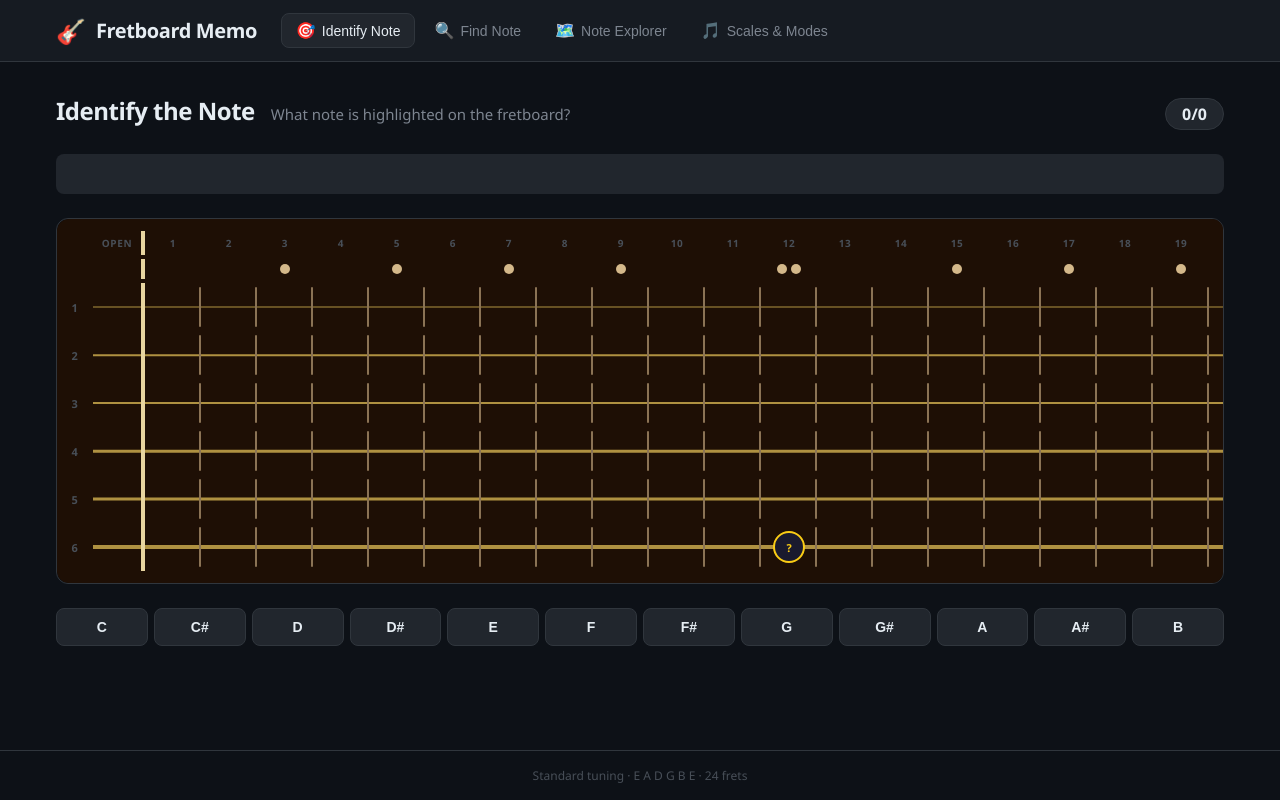
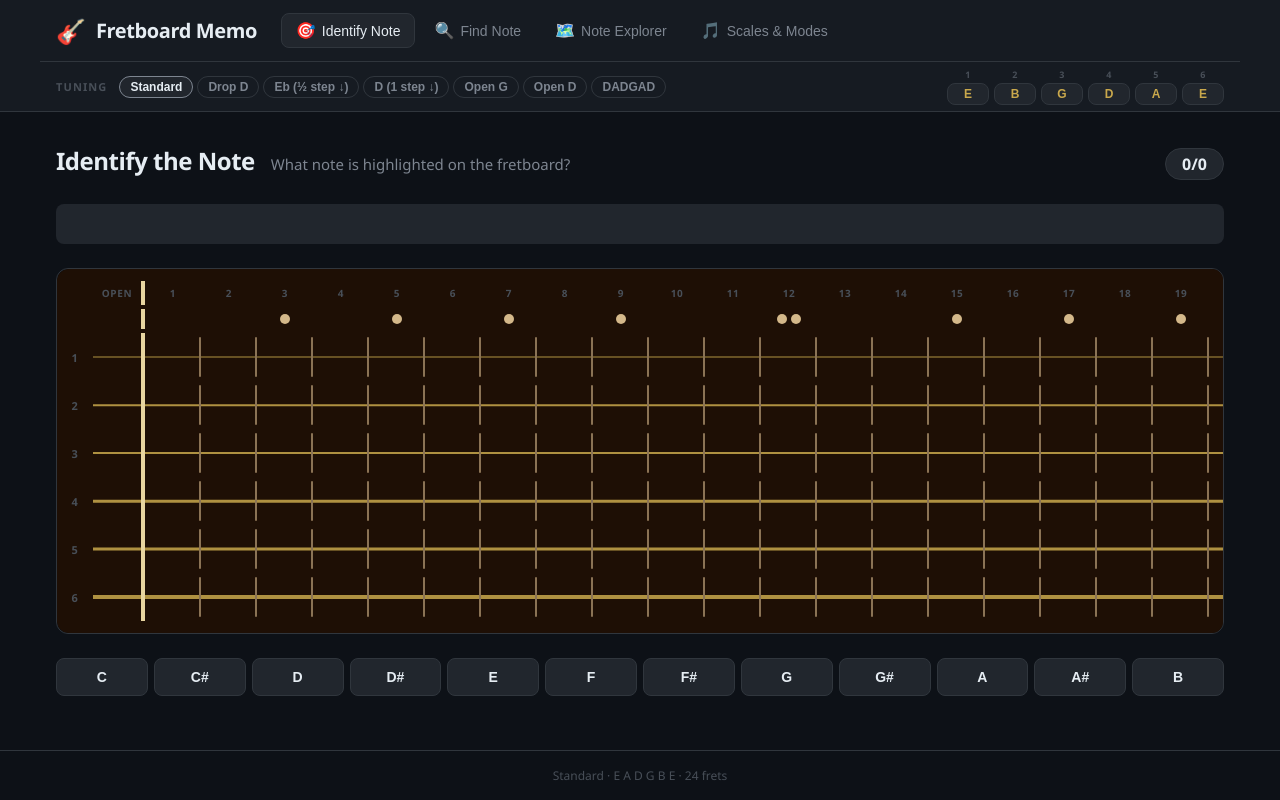
Before and after one commit to guiguifraga/fretboard-memo-app, a React (Vite) app: page / in a window 1280 px wide. Built offline with nearby package versions, Linux system fonts and the light colour scheme.

Commit message:
add diff Tunings

```diff
--- a/src/App.tsx
+++ b/src/App.tsx
@@ -3,6 +3,8 @@ import { IdentifyNote } from './exercises/IdentifyNote';
 import { FindNote } from './exercises/FindNote';
 import { NoteExplorer } from './exercises/NoteExplorer';
 import { ScaleExplorer } from './exercises/ScaleExplorer';
+import { TuningSelector } from './components/TuningSelector';
+import { STANDARD_TUNING, TUNING_PRESETS, Tuning } from './data/notes';
 
 type Tab = 'identify' | 'find' | 'explore' | 'scale';
 
@@ -21,6 +23,13 @@ const TABS: TabDef[] = [
 
 export default function App() {
   const [activeTab, setActiveTab] = useState<Tab>('identify');
+  const [tuning, setTuning] = useState<Tuning>([...STANDARD_TUNING]);
+
+  const currentPreset = TUNING_PRESETS.find((p) =>
+    p.tuning.every((n, i) => n === tuning[i]),
+  );
+  // Display tuning from low (6th) to high (1st), conventional notation
+  const tuningDisplay = [...tuning].reverse().join(' ');
 
   return (
     <div className="app">
@@ -43,17 +52,20 @@ export default function App() {
             ))}
           </nav>
         </div>
+        <TuningSelector tuning={tuning} onChange={setTuning} />
       </header>
 
       <main className="app-main">
-        {activeTab === 'identify' && <IdentifyNote />}
-        {activeTab === 'find' && <FindNote />}
-        {activeTab === 'explore' && <NoteExplorer />}
-        {activeTab === 'scale' && <ScaleExplorer />}
+        {activeTab === 'identify' && <IdentifyNote tuning={tuning} />}
+        {activeTab === 'find' && <FindNote tuning={tuning} />}
+        {activeTab === 'explore' && <NoteExplorer tuning={tuning} />}
+        {activeTab === 'scale' && <ScaleExplorer tuning={tuning} />}
       </main>
 
       <footer className="app-footer">
-        <p>Standard tuning · E A D G B E · 24 frets</p>
+        <p>
+          {currentPreset ? currentPreset.name : 'Custom'} · {tuningDisplay} · 24 frets
+        </p>
       </footer>
     </div>
   );
--- a/src/components/Fretboard.tsx
+++ b/src/components/Fretboard.tsx
@@ -1,10 +1,11 @@
 import React from 'react';
 import {
   getNoteAtFret,
-  OPEN_STRINGS,
+  STANDARD_TUNING,
   TOTAL_FRETS,
   SINGLE_MARKER_FRETS,
   DOUBLE_MARKER_FRETS,
+  Tuning,
 } from '../data/notes';
 
 export interface NoteHighlight {
@@ -20,6 +21,7 @@ interface FretboardProps {
   onFretClick?: (string: number, fret: number) => void;
   interactive?: boolean;
   showAllNotes?: boolean;
+  tuning?: Tuning;
 }
 
 const FRETS = Array.from({ length: TOTAL_FRETS + 1 }, (_, i) => i);
@@ -32,6 +34,7 @@ export const Fretboard: React.FC<FretboardProps> = ({
   onFretClick,
   interactive = false,
   showAllNotes = false,
+  tuning = STANDARD_TUNING,
 }) => {
   const getHighlight = (s: number, f: number) =>
     highlights.find((h) => h.string === s && h.fret === f);
@@ -68,7 +71,7 @@ export const Fretboard: React.FC<FretboardProps> = ({
         </div>
 
         {/* String rows */}
-        {OPEN_STRINGS.map((_, stringIdx) => (
+        {tuning.map((_, stringIdx) => (
           <div key={stringIdx} className="fb-row fb-string-row">
             {/* String number label */}
             <div className="fb-string-label">
@@ -78,7 +81,7 @@ export const Fretboard: React.FC<FretboardProps> = ({
             {/* Fret cells */}
             {FRETS.map((fret) => {
               const highlight = getHighlight(stringIdx, fret);
-              const note = getNoteAtFret(stringIdx, fret);
+              const note = getNoteAtFret(stringIdx, fret, tuning);
               const isClickable = interactive && !!onFretClick;
 
               let circleStyle: React.CSSProperties = {};
@@ -103,7 +106,7 @@ export const Fretboard: React.FC<FretboardProps> = ({
                     fret === 0 ? 'fb-open-col' : '',
                     isClickable ? 'fb-fret-cell--clickable' : '',
                     stringIdx === 0 ? 'fb-first-string' : '',
-                    stringIdx === OPEN_STRINGS.length - 1 ? 'fb-last-string' : '',
+                    stringIdx === tuning.length - 1 ? 'fb-last-string' : '',
                   ]
                     .filter(Boolean)
                     .join(' ')}
--- /dev/null
+++ b/src/components/TuningSelector.tsx
@@ -0,0 +1,65 @@
+import React from 'react';
+import {
+  CHROMATIC_NOTES,
+  TUNING_PRESETS,
+  Tuning,
+  TuningPreset,
+} from '../data/notes';
+
+interface TuningSelectorProps {
+  tuning: Tuning;
+  onChange: (tuning: Tuning) => void;
+}
+
+export const TuningSelector: React.FC<TuningSelectorProps> = ({ tuning, onChange }) => {
+  const activePreset = TUNING_PRESETS.find((p) =>
+    p.tuning.every((n, i) => n === tuning[i]),
+  );
+
+  const handlePreset = (preset: TuningPreset) => {
+    onChange([...preset.tuning] as Tuning);
+  };
+
+  const handleStringNote = (stringIdx: number, note: string) => {
+    const next = [...tuning] as Tuning;
+    next[stringIdx] = note as Tuning[number];
+    onChange(next);
+  };
+
+  return (
+    <div className="tuning-bar">
+      <span className="tuning-label">Tuning</span>
+
+      <div className="tuning-presets">
+        {TUNING_PRESETS.map((preset) => (
+          <button
+            key={preset.id}
+            className={`tuning-preset-btn${activePreset?.id === preset.id ? ' tuning-preset-btn--active' : ''}`}
+            onClick={() => handlePreset(preset)}
+          >
+            {preset.name}
+          </button>
+        ))}
+      </div>
+
+      <div className="tuning-strings">
+        {tuning.map((note, i) => (
+          <div key={i} className="tuning-string">
+            <span className="tuning-string-num">{i + 1}</span>
+            <select
+              className="tuning-string-select"
+              value={note}
+              onChange={(e) => handleStringNote(i, e.target.value)}
+            >
+              {CHROMATIC_NOTES.map((n) => (
+                <option key={n} value={n}>
+                  {n}
+                </option>
+              ))}
+            </select>
+          </div>
+        ))}
+      </div>
+    </div>
+  );
+};
--- a/src/data/notes.ts
+++ b/src/data/notes.ts
@@ -3,9 +3,29 @@ export const CHROMATIC_NOTES = [
 ] as const;
 
 export type ChromaticNote = (typeof CHROMATIC_NOTES)[number];
+export type Tuning = ChromaticNote[];
 
-// Strings ordered from high (1st) to low (6th) — top to bottom on screen
-export const OPEN_STRINGS: ChromaticNote[] = ['E', 'B', 'G', 'D', 'A', 'E'];
+// Standard tuning: strings ordered from high (1st) to low (6th) — top to bottom on screen
+export const STANDARD_TUNING: Tuning = ['E', 'B', 'G', 'D', 'A', 'E'];
+
+// Legacy alias
+export const OPEN_STRINGS = STANDARD_TUNING;
+
+export interface TuningPreset {
+  id: string;
+  name: string;
+  tuning: Tuning;
+}
+
+export const TUNING_PRESETS: TuningPreset[] = [
+  { id: 'standard',       name: 'Standard',      tuning: ['E', 'B', 'G',  'D',  'A',  'E']  },
+  { id: 'drop-d',         name: 'Drop D',         tuning: ['E', 'B', 'G',  'D',  'A',  'D']  },
+  { id: 'half-step-down', name: 'Eb (½ step ↓)',  tuning: ['D#','A#','F#', 'C#', 'G#', 'D#'] },
+  { id: 'full-step-down', name: 'D (1 step ↓)',   tuning: ['D', 'A', 'F',  'C',  'G',  'D']  },
+  { id: 'open-g',         name: 'Open G',         tuning: ['D', 'B', 'G',  'D',  'G',  'D']  },
+  { id: 'open-d',         name: 'Open D',         tuning: ['D', 'A', 'F#', 'D',  'A',  'D']  },
+  { id: 'dadgad',         name: 'DADGAD',         tuning: ['D', 'A', 'G',  'D',  'A',  'D']  },
+];
 
 // Guitar string numbers for display
 export const STRING_NUMBERS = [1, 2, 3, 4, 5, 6];
@@ -16,19 +36,24 @@ export const DOUBLE_MARKER_FRETS = new Set([12, 24]);
 
 export const TOTAL_FRETS = 24;
 
-export function getNoteAtFret(stringIdx: number, fret: number): ChromaticNote {
-  const openNote = OPEN_STRINGS[stringIdx];
+export function getNoteAtFret(
+  stringIdx: number,
+  fret: number,
+  tuning: Tuning = STANDARD_TUNING,
+): ChromaticNote {
+  const openNote = tuning[stringIdx];
   const openIdx = CHROMATIC_NOTES.indexOf(openNote);
   return CHROMATIC_NOTES[(openIdx + fret) % 12];
 }
 
 export function getAllPositionsOfNote(
   note: ChromaticNote,
+  tuning: Tuning = STANDARD_TUNING,
 ): Array<{ string: number; fret: number }> {
   const positions: Array<{ string: number; fret: number }> = [];
-  for (let s = 0; s < 6; s++) {
+  for (let s = 0; s < tuning.length; s++) {
     for (let f = 0; f <= TOTAL_FRETS; f++) {
-      if (getNoteAtFret(s, f) === note) {
+      if (getNoteAtFret(s, f, tuning) === note) {
         positions.push({ string: s, fret: f });
       }
     }
--- a/src/exercises/FindNote.tsx
+++ b/src/exercises/FindNote.tsx
@@ -1,10 +1,11 @@
-import React, { useState, useCallback } from 'react';
+import React, { useState, useCallback, useEffect } from 'react';
 import { Fretboard, NoteHighlight } from '../components/Fretboard';
 import {
   ChromaticNote,
   getNoteAtFret,
   getAllPositionsOfNote,
   getRandomNote,
+  Tuning,
 } from '../data/notes';
 
 type FeedbackState = 'idle' | 'correct' | 'wrong';
@@ -15,12 +16,23 @@ interface ClickResult {
   correct: boolean;
 }
 
-export const FindNote: React.FC = () => {
+interface Props {
+  tuning: Tuning;
+}
+
+export const FindNote: React.FC<Props> = ({ tuning }) => {
   const [targetNote, setTargetNote] = useState<ChromaticNote>(getRandomNote);
   const [lastClick, setLastClick] = useState<ClickResult | null>(null);
   const [feedback, setFeedback] = useState<FeedbackState>('idle');
   const [correct, setCorrect] = useState(0);
   const [total, setTotal] = useState(0);
+
+  // Reset when tuning changes
+  useEffect(() => {
+    setTargetNote(getRandomNote());
+    setLastClick(null);
+    setFeedback('idle');
+  }, [tuning]);
 
   const advance = useCallback(() => {
     setTargetNote(getRandomNote());
@@ -32,7 +44,7 @@ export const FindNote: React.FC = () => {
     (str: number, fret: number) => {
       if (feedback !== 'idle') return;
 
-      const clickedNote = getNoteAtFret(str, fret);
+      const clickedNote = getNoteAtFret(str, fret, tuning);
       const isCorrect = clickedNote === targetNote;
 
       setLastClick({ string: str, fret, correct: isCorrect });
@@ -41,24 +53,21 @@ export const FindNote: React.FC = () => {
       if (isCorrect) setCorrect((c) => c + 1);
 
       if (isCorrect) {
-        // show all correct positions briefly, then advance
         setTimeout(advance, 1600);
       } else {
-        // clear wrong highlight and let user try again
         setTimeout(() => {
           setLastClick(null);
           setFeedback('idle');
         }, 900);
       }
     },
-    [feedback, targetNote, advance],
+    [feedback, targetNote, advance, tuning],
   );
 
   const highlights: NoteHighlight[] = [];
 
   if (feedback === 'correct' && lastClick) {
-    // Show all correct positions
-    getAllPositionsOfNote(targetNote).forEach((pos) => {
+    getAllPositionsOfNote(targetNote, tuning).forEach((pos) => {
       highlights.push({
         string: pos.string,
         fret: pos.fret,
@@ -71,7 +80,7 @@ export const FindNote: React.FC = () => {
       string: lastClick.string,
       fret: lastClick.fret,
       color: '#ef4444',
-      label: getNoteAtFret(lastClick.string, lastClick.fret),
+      label: getNoteAtFret(lastClick.string, lastClick.fret, tuning),
     });
   }
 
@@ -102,6 +111,7 @@ export const FindNote: React.FC = () => {
         highlights={highlights}
         onFretClick={handleFretClick}
         interactive
+        tuning={tuning}
       />
     </div>
   );
--- a/src/exercises/IdentifyNote.tsx
+++ b/src/exercises/IdentifyNote.tsx
@@ -1,10 +1,11 @@
-import React, { useState, useCallback } from 'react';
+import React, { useState, useCallback, useEffect } from 'react';
 import { Fretboard, NoteHighlight } from '../components/Fretboard';
 import {
   CHROMATIC_NOTES,
   ChromaticNote,
   getNoteAtFret,
   getRandomPosition,
+  Tuning,
 } from '../data/notes';
 
 interface Question {
@@ -15,24 +16,31 @@ interface Question {
 
 type FeedbackState = 'idle' | 'correct' | 'wrong';
 
-function newQuestion(): Question {
+function makeQuestion(tuning: Tuning): Question {
   const pos = getRandomPosition();
-  return {
-    ...pos,
-    answer: getNoteAtFret(pos.string, pos.fret),
-  };
+  return { ...pos, answer: getNoteAtFret(pos.string, pos.fret, tuning) };
 }
 
-export const IdentifyNote: React.FC = () => {
-  const [question, setQuestion] = useState<Question>(newQuestion);
+interface Props {
+  tuning: Tuning;
+}
+
+export const IdentifyNote: React.FC<Props> = ({ tuning }) => {
+  const [question, setQuestion] = useState<Question>(() => makeQuestion(tuning));
   const [feedback, setFeedback] = useState<FeedbackState>('idle');
   const [correct, setCorrect] = useState(0);
   const [total, setTotal] = useState(0);
 
+  // Reset when tuning changes
+  useEffect(() => {
+    setQuestion(makeQuestion(tuning));
+    setFeedback('idle');
+  }, [tuning]);
+
   const advance = useCallback(() => {
-    setQuestion(newQuestion());
+    setQuestion(makeQuestion(tuning));
     setFeedback('idle');
-  }, []);
+  }, [tuning]);
 
   const handleGuess = useCallback(
     (note: ChromaticNote) => {
@@ -81,7 +89,7 @@ export const IdentifyNote: React.FC = () => {
         {feedback === 'idle' && '\u00a0'}
       </div>
 
-      <Fretboard highlights={highlights} />
+      <Fretboard highlights={highlights} tuning={tuning} />
 
       <div className="note-grid">
         {CHROMATIC_NOTES.map((note) => (
--- a/src/exercises/NoteExplorer.tsx
+++ b/src/exercises/NoteExplorer.tsx
@@ -4,14 +4,19 @@ import {
   CHROMATIC_NOTES,
   ChromaticNote,
   getAllPositionsOfNote,
+  Tuning,
 } from '../data/notes';
 
-export const NoteExplorer: React.FC = () => {
+interface Props {
+  tuning: Tuning;
+}
+
+export const NoteExplorer: React.FC<Props> = ({ tuning }) => {
   const [selected, setSelected] = useState<ChromaticNote | null>(null);
 
   const highlights: NoteHighlight[] =
     selected !== null
-      ? getAllPositionsOfNote(selected).map((pos) => ({
+      ? getAllPositionsOfNote(selected, tuning).map((pos) => ({
           string: pos.string,
           fret: pos.fret,
           color: '#3b82f6',
@@ -43,11 +48,11 @@ export const NoteExplorer: React.FC = () => {
       {selected && (
         <p className="explorer-info">
           <strong>{selected}</strong> appears{' '}
-          {getAllPositionsOfNote(selected).length} times in the first 12 frets
+          {getAllPositionsOfNote(selected, tuning).length} times across all frets
         </p>
       )}
 
-      <Fretboard highlights={highlights} />
+      <Fretboard highlights={highlights} tuning={tuning} />
     </div>
   );
 };
--- a/src/exercises/ScaleExplorer.tsx
+++ b/src/exercises/ScaleExplorer.tsx
@@ -1,6 +1,6 @@
 import React, { useState } from 'react';
 import { Fretboard, NoteHighlight } from '../components/Fretboard';
-import { CHROMATIC_NOTES, ChromaticNote, getNoteAtFret, TOTAL_FRETS, OPEN_STRINGS } from '../data/notes';
+import { CHROMATIC_NOTES, ChromaticNote, getNoteAtFret, TOTAL_FRETS, Tuning } from '../data/notes';
 import {
   SCALES,
   Scale,
@@ -13,7 +13,11 @@ import {
 type Category = Scale['category'] | 'All';
 const CATEGORIES: Category[] = ['All', 'Modes', 'Pentatonic', 'Other'];
 
-export const ScaleExplorer: React.FC = () => {
+interface Props {
+  tuning: Tuning;
+}
+
+export const ScaleExplorer: React.FC<Props> = ({ tuning }) => {
   const [root, setRoot] = useState<ChromaticNote>('C');
   const [scaleId, setScaleId] = useState<string>('major');
   const [activeCategory, setActiveCategory] = useState<Category>('All');
@@ -27,9 +31,9 @@ export const ScaleExplorer: React.FC = () => {
       : SCALES.filter((s) => s.category === activeCategory);
 
   const highlights: NoteHighlight[] = [];
-  for (let str = 0; str < OPEN_STRINGS.length; str++) {
+  for (let str = 0; str < tuning.length; str++) {
     for (let fret = 0; fret <= TOTAL_FRETS; fret++) {
-      const note = getNoteAtFret(str, fret);
+      const note = getNoteAtFret(str, fret, tuning);
       const degreeIdx = getScaleDegreeIndex(root, note, scale);
       if (degreeIdx !== -1) {
         highlights.push({
@@ -109,7 +113,7 @@ export const ScaleExplorer: React.FC = () => {
         </span>
       </div>
 
-      <Fretboard highlights={highlights} />
+      <Fretboard highlights={highlights} tuning={tuning} />
 
       {/* Degree legend */}
       <div className="degree-legend">
--- a/src/index.css
+++ b/src/index.css
@@ -415,6 +415,102 @@ body {
   color: var(--text-muted);
 }
 
+/* ─── Tuning bar ────────────────────────────────────────────────── */
+.tuning-bar {
+  max-width: 1200px;
+  margin: 0 auto;
+  padding: 6px 16px;
+  border-top: 1px solid var(--border);
+  display: flex;
+  align-items: center;
+  gap: 12px;
+  flex-wrap: wrap;
+}
+
+.tuning-label {
+  font-size: 0.6875rem;
+  font-weight: 700;
+  text-transform: uppercase;
+  letter-spacing: 0.1em;
+  color: var(--text-subtle);
+  white-space: nowrap;
+}
+
+.tuning-presets {
+  display: flex;
+  gap: 4px;
+  flex-wrap: wrap;
+}
+
+.tuning-preset-btn {
+  padding: 3px 10px;
+  border: 1px solid var(--border);
+  border-radius: 999px;
+  background: transparent;
+  color: var(--text-muted);
+  font-size: 0.75rem;
+  font-weight: 600;
+  cursor: pointer;
+  transition: color 0.15s, background 0.15s, border-color 0.15s;
+  white-space: nowrap;
+}
+
+.tuning-preset-btn:hover {
+  color: var(--text);
+  background: var(--bg-surface);
+}
+
+.tuning-preset-btn--active {
+  background: var(--bg-surface);
+  border-color: var(--text-muted);
+  color: var(--text);
+}
+
+.tuning-strings {
+  display: flex;
+  gap: 5px;
+  align-items: flex-end;
+  margin-left: auto;
+}
+
+.tuning-string {
+  display: flex;
+  flex-direction: column;
+  align-items: center;
+  gap: 2px;
+}
+
+.tuning-string-num {
+  font-size: 0.5625rem;
+  font-weight: 700;
+  color: var(--text-subtle);
+  letter-spacing: 0.05em;
+}
+
+.tuning-string-select {
+  width: 42px;
+  padding: 3px 2px;
+  background: var(--bg-surface);
+  border: 1px solid var(--border);
+  border-radius: var(--radius);
+  color: var(--string-color);
+  font-size: 0.75rem;
+  font-weight: 700;
+  text-align: center;
+  cursor: pointer;
+  appearance: none;
+  -webkit-appearance: none;
+}
+
+.tuning-string-select:hover {
+  border-color: var(--text-muted);
+}
+
+.tuning-string-select:focus {
+  outline: none;
+  border-color: var(--text-muted);
+}
+
 /* ─── Fretboard ─────────────────────────────────────────────────── */
 .fretboard-scroll {
   overflow-x: auto;
--- a/vite.config.ts
+++ b/vite.config.ts
@@ -3,4 +3,5 @@ import react from '@vitejs/plugin-react'
 
 export default defineConfig({
   plugins: [react()],
+  base: '/fretboard-memo-app/',
 })
```
Also changed, not shown: .claude/settings.local.json (added).
